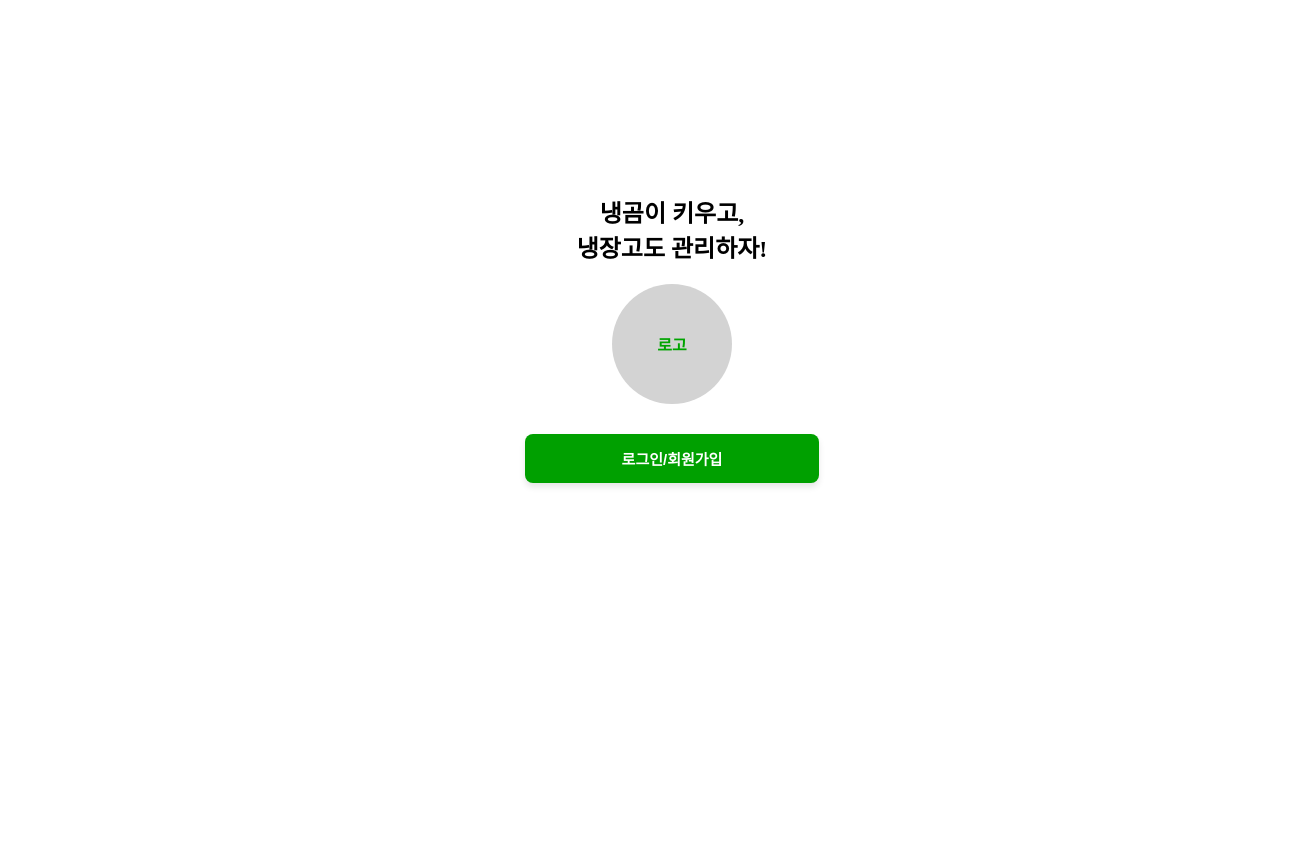
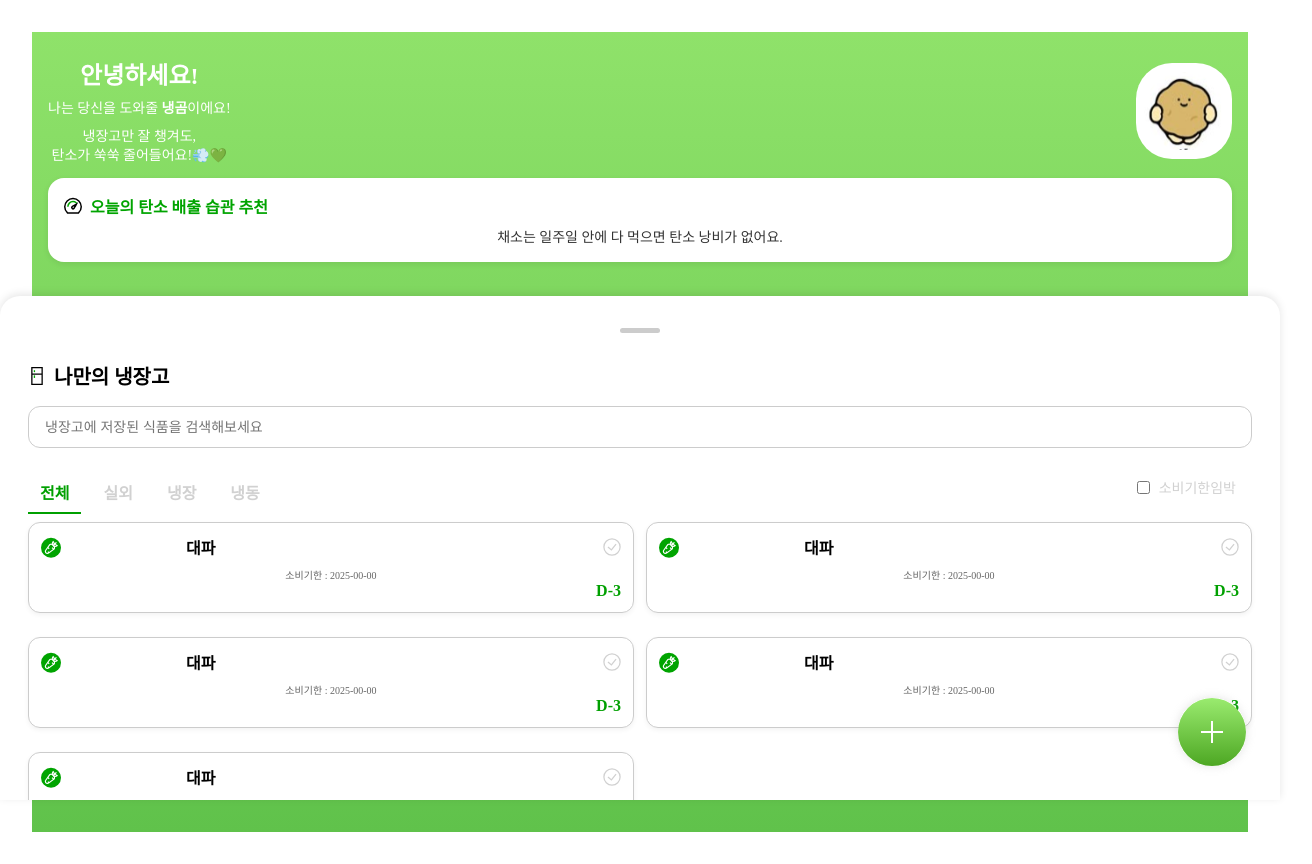
Before and after one commit to nerdinary-hackathon-8th/frontend, a React (Vite) app: page /home in a window 1280 px wide. Before the commit this address led to /login. Shown: the whole page, 1312 px wide, since content can reach past the window. Built offline with nearby package versions, Linux system fonts and the light colour scheme.

Commit message:
[feat] 홈화면 플로팅버튼 추가

```diff
--- a/src/pages/Home/Home.tsx
+++ b/src/pages/Home/Home.tsx
@@ -1,9 +1,27 @@
+import { useMemo } from 'react';
 import styled from '@emotion/styled';
 import MyFridge from '../../components/MyFridge/MyFridge';
 import ProfileSVG from '@assets/profile.svg?react';
 import SpeedSVG from '@assets/speed.svg?react';
+import FloatingButtonSVG from '@assets/floatingButton.svg?react';
+import { useNavigate } from 'react-router-dom';
 
 const Home = () => {
+	const navigate = useNavigate();
+	const handleButtonClick = () => {
+		navigate('/addfood');
+	};
+	const recommendations = [
+		'두부는 3일 안에 소비해야 탄소를 줄일 수 있어요.',
+		'채소는 일주일 안에 다 먹으면 탄소 낭비가 없어요.',
+		'냉장고 속 재료 1개 소비 = 플라스틱 컵 2개 절약!',
+		'냉동실 털기 = 숨은 탄소 줄이기!',
+	];
+
+	const randomRecommendation = useMemo(() => {
+		return recommendations[Math.floor(Math.random() * recommendations.length)];
+	}, []);
+
 	return (
 		<Container>
 			<Header>
@@ -26,9 +44,10 @@ const Home = () => {
 				<RecommendationTitle>
 					<SpeedSVG /> 오늘의 탄소 배출 습관 추천
 				</RecommendationTitle>
-				<RecommendationText>먹다 남긴 반찬, 다음 날 안 먹으면 그대로 폐기하기</RecommendationText>
+				<RecommendationText>{randomRecommendation}</RecommendationText>
 			</RecommendationCard>
 			<MyFridge />
+			<FloatingButton onClick={handleButtonClick} />
 		</Container>
 	);
 };
@@ -105,3 +124,9 @@ const RecommendationText = styled.div`
 	font-size: 14px;
 	color: #333;
 `;
+
+const FloatingButton = styled(FloatingButtonSVG)`
+	position: fixed;
+	right: 24px;
+	bottom: 24px;
+`;
--- a/src/router/Root.tsx
+++ b/src/router/Root.tsx
@@ -4,12 +4,12 @@ import { useEffect } from 'react';
 export default function Root() {
 	const navigate = useNavigate();
 
-	useEffect(() => {
-		const token = localStorage.getItem('accessToken');
-		if (!token) {
-			navigate('/login');
-		}
-	}, [navigate]);
+	// useEffect(() => {
+	// 	const token = localStorage.getItem('accessToken');
+	// 	if (!token) {
+	// 		navigate('/login');
+	// 	}
+	// }, [navigate]);
 
 	return (
 		<div>
```
Also changed, not shown: src/assets/floatingButton.svg (added).
